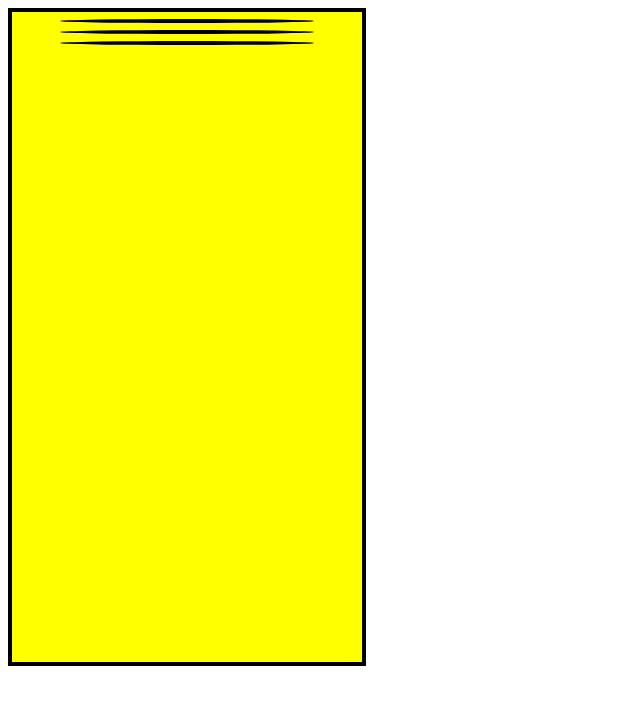
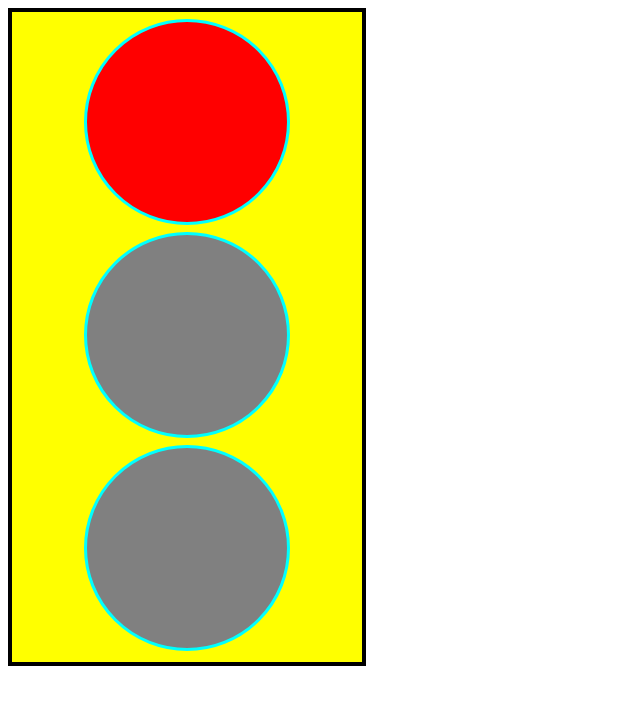
Before and after one commit to JBritton2343/trafficlight, a React (Create React App) app: page / in a window 1280 px wide. Shown: the top 704 px of the page, without its empty margins (0-640 px from the left). Built offline with nearby package versions, Linux system fonts and the light colour scheme.

Commit message:
added widend borders to lights

```diff
--- a/src/App.css
+++ b/src/App.css
@@ -6,9 +6,9 @@
 }
 .Light{
   border-radius: 50%;
-  max-width: 250px;
-  max-height: 250px;
+  width: 200px;
+  height: 200px;
   margin: auto;
   margin-top: 7px;
-  border: 2px solid black;
+  border: 3px solid cyan;
 }
```
